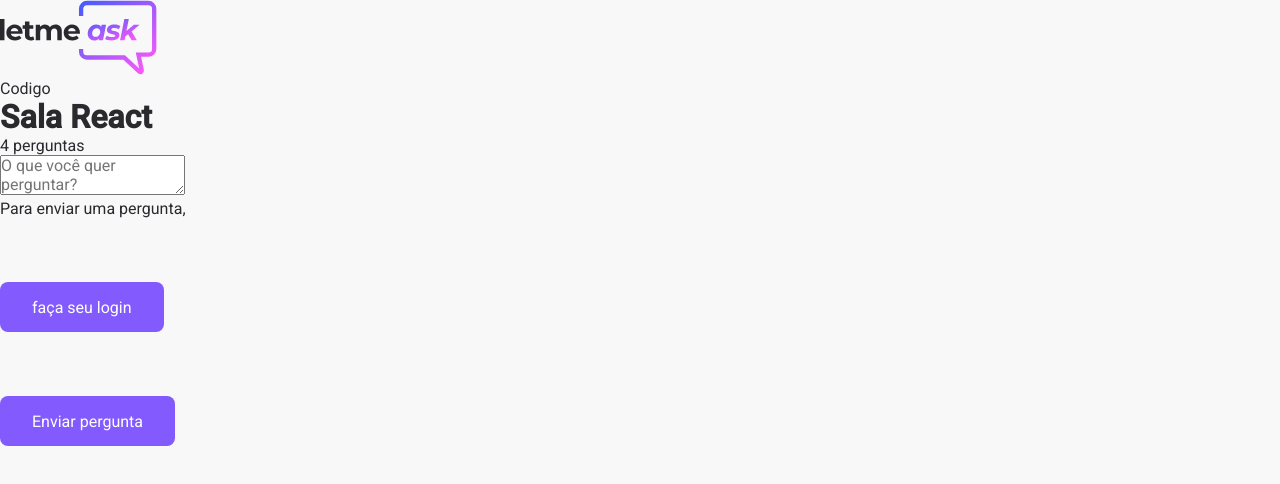
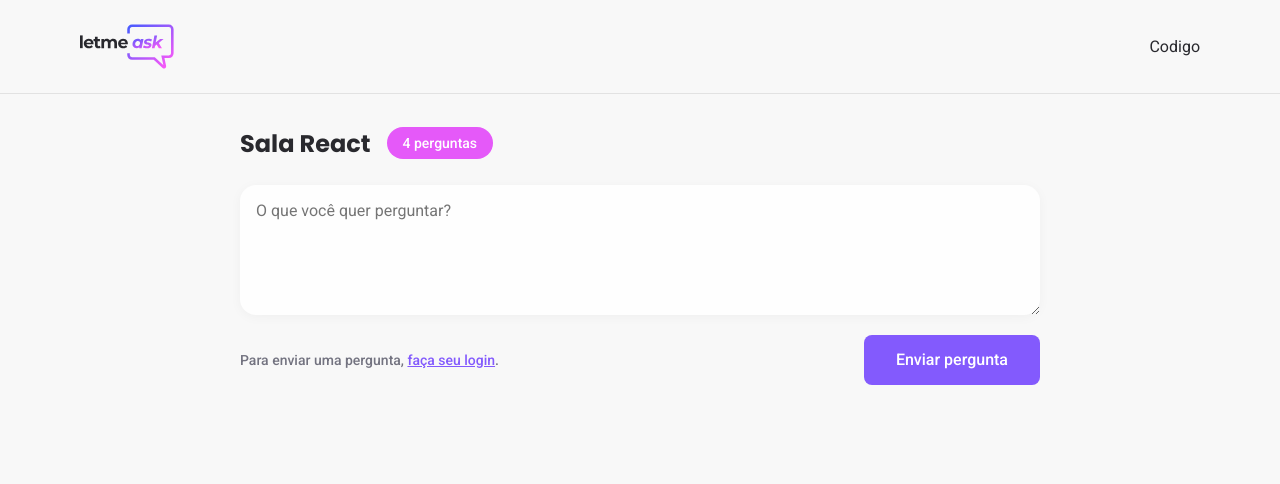
Before and after one commit to leandroaraujo5511/letmeask, a React (Create React App) app: page /rooms/1 in a window 1280 px wide. Shown: the top 484 px of the page. Built offline with nearby package versions, Linux system fonts and the light colour scheme; no server answers.

Commit message:
Style pagina de criação de perguntas

```diff
--- a/src/pages/Room.tsx
+++ b/src/pages/Room.tsx
@@ -1,6 +1,7 @@
 import logoImg from '../assets/images/logo.svg'
 import { Button } from '../components/Button'
 
+import  '../styles/room.scss'
 
 
 export function Room(){
@@ -12,7 +13,7 @@
                     <div>Codigo</div>
                 </div>
             </header>
-            <main className='content'>
+            <main>
                 <div className='room-title'>
                     <h1>Sala React</h1>
                     <span>4 perguntas</span>
@@ -25,7 +26,7 @@
                     />
 
                     <div className='form-footer'>
-                        <span>Para enviar uma pergunta, <button>faça seu login</button> </span>
+                        <span>Para enviar uma pergunta, <button>faça seu login</button>.</span>
                         <Button type='submit'>Enviar pergunta</Button>
 
                     </div>
--- a/src/styles/button.scss
+++ b/src/styles/button.scss
@@ -1,5 +1,4 @@
-button{
-    margin-top: 64px;
+.button{
     height: 50px;
     border-radius: 8px;
     font-weight: 500;
--- /dev/null
+++ b/src/styles/room.scss
@@ -0,0 +1,87 @@
+#page-room {
+    header{
+        padding: 24px;
+        border-bottom: 1px solid #e2e2e2;
+
+        .content{
+            max-width: 1120px;
+            margin: 0 auto;
+            display: flex;
+            justify-content: space-between;
+            align-items: center;
+
+            > img{
+                max-height: 45px;
+            }
+        }
+
+    }
+
+    main{
+
+        max-width: 800px;
+        margin: 0 auto;
+
+        .room-title{
+            margin: 32px 0 24px;
+            display: flex;
+            align-items: center;
+
+
+            h1{
+                font-family: 'Poppins', sans-serif;
+                font-size: 24px;
+                color: #29292e;
+            }
+
+            span{
+                margin-left: 16px;
+                background: #e559f9;
+                border-radius: 9999px;
+                padding: 8px 16px;
+                color: #fff;
+                font-weight: 500;
+                font-size: 14px;
+            }
+        }
+
+        form{
+            textarea{
+                width: 100%;
+                border: 0;
+                padding: 16px;
+                border-radius: 16px;
+                background: #fefefe;
+                box-shadow: 0 2px 12px rgba(0,0,0,0.04);
+                resize: vertical;
+                min-height: 130px;
+
+            }
+            .form-footer{
+                display: flex;
+                justify-content: space-between;
+                align-items: center;
+                margin-top: 16px;
+            }
+            span{
+                font-size: 14px;
+                color: #737380 ;
+                font-weight: 500;
+
+                button{
+                    background: transparent;
+                    border: 0;
+                    color: #835afd;
+                    text-decoration: underline;
+                    cursor: pointer;
+                    padding: 0;
+                    font-size: 14px;
+                    font-weight: 500;
+                }
+            }
+        }
+
+    }
+
+
+}
```
